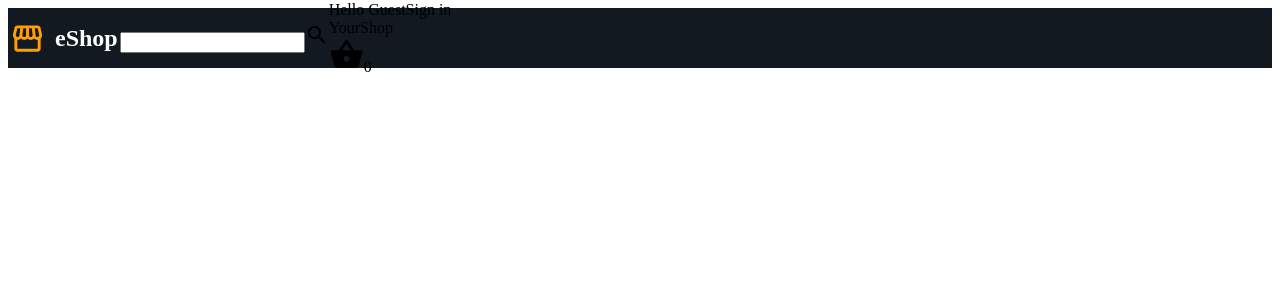
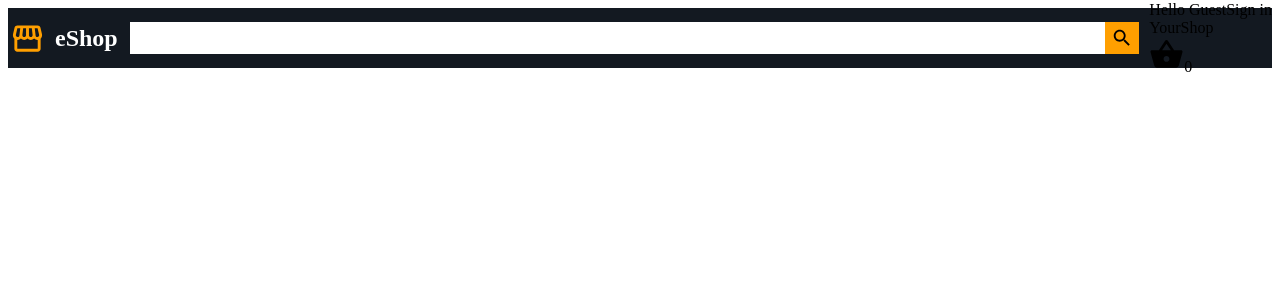
Before and after one commit to Abhay108cell/reactProject, a React (Vite) app: page / in a window 1280 px wide. Shown: the top 300 px of the page. Built offline with nearby package versions, Linux system fonts and the light colour scheme.

Commit message:
header__search,header__searchInput, header__searchIcon selected in Header.css

```diff
--- a/src/Header.css
+++ b/src/Header.css
@@ -24,3 +24,24 @@
   border: 0;
   color: white;
 }
+
+.header__search{
+  display: flex;
+  flex: 1;
+  align-items: center;
+  border-radius: 24px;
+  margin: 0 10px;
+}
+
+.header__searchInput{
+height: 12px;
+width: 100%;
+border: none;
+padding: 10px;
+}
+
+.header__searchIcon{
+  padding: 5px;
+  height: 22px !important;
+  background-color: #ff9f00;
+}
```
